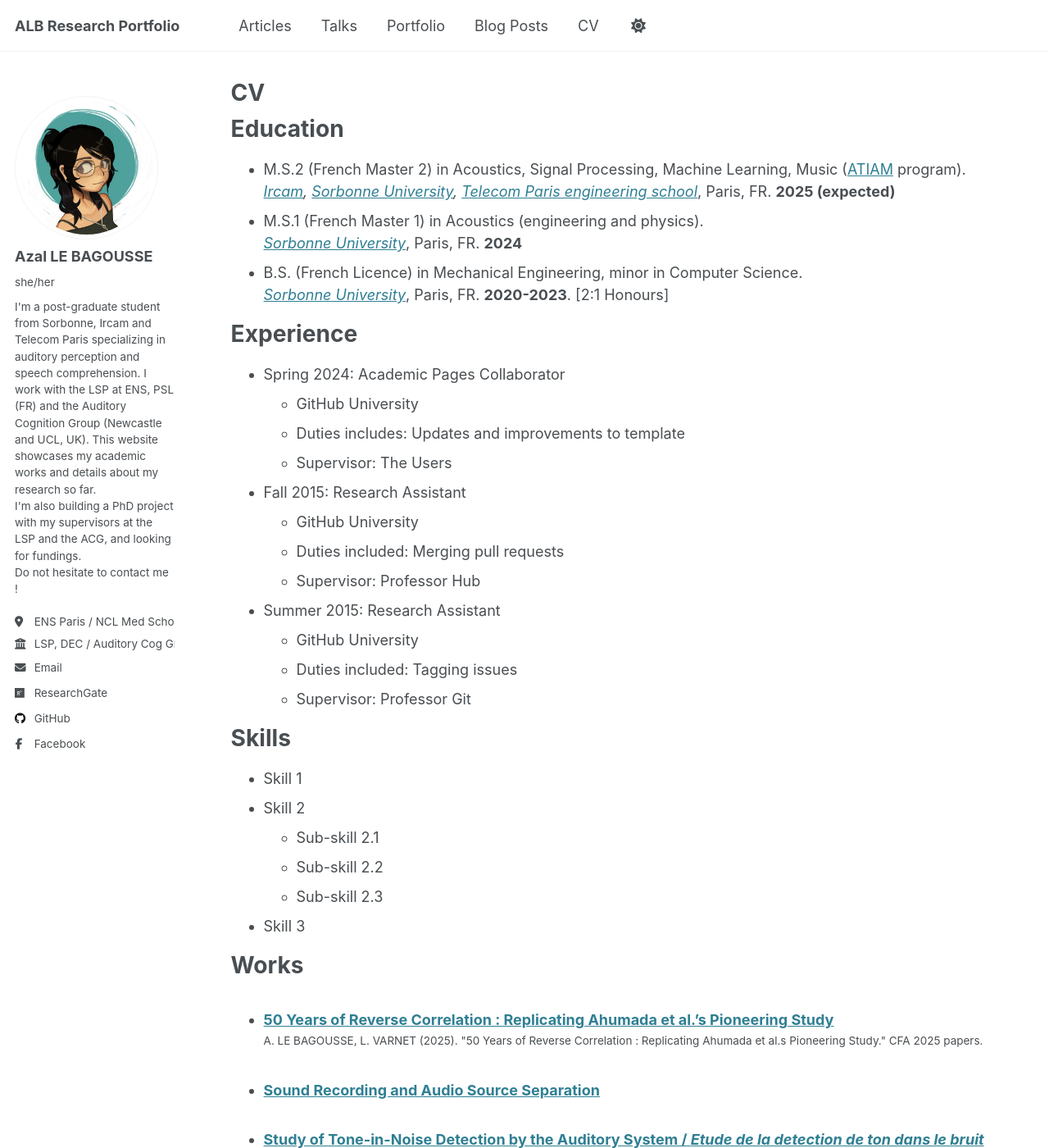
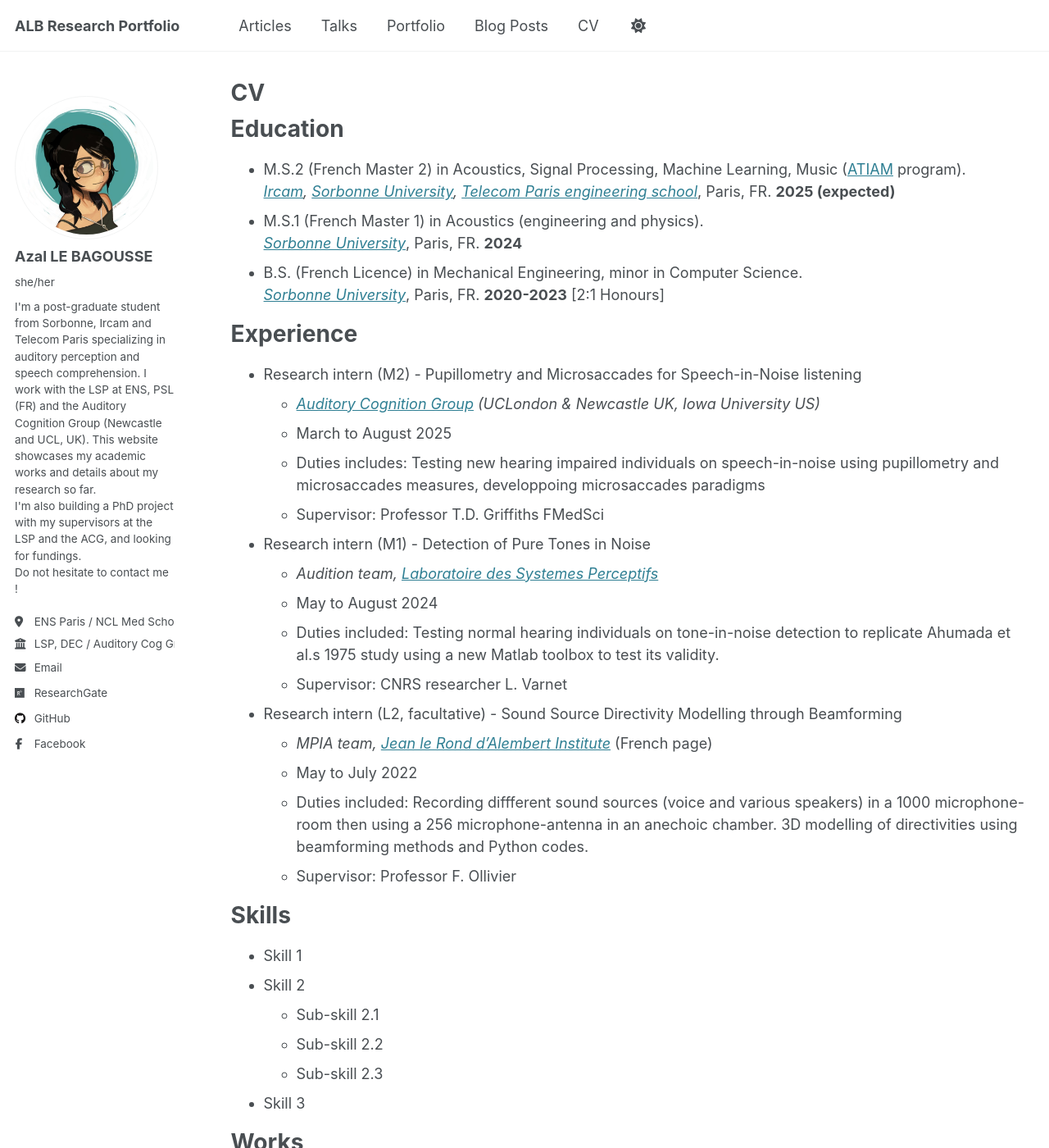
Before and after one commit to azallb/azallb.github.io, a Jekyll site: the page built from _pages/cv.md, in a window 1280 px wide and 1400 px high. Shown: the whole window at 82% size. Built offline with Jekyll 4.4.1, drawn with Linux system fonts in a browser that asks for light colours.

```diff
--- a/_pages/cv.md
+++ b/_pages/cv.md
@@ -16,24 +16,27 @@ Education
 * M.S.1 (French Master 1) in Acoustics (engineering and physics). <br>
   *[Sorbonne University](https://sciences.sorbonne-universite.fr/en)*, Paris, FR. **2024**
 * B.S. (French Licence) in Mechanical Engineering, minor in Computer Science. <br>
-  *[Sorbonne University](https://sciences.sorbonne-universite.fr/en)*, Paris, FR. **2020-2023**. [2:1 Honours]
+  *[Sorbonne University](https://sciences.sorbonne-universite.fr/en)*, Paris, FR. **2020-2023** [2:1 Honours]
 
 Experience
 ======
-* Spring 2024: Academic Pages Collaborator
-  * GitHub University
-  * Duties includes: Updates and improvements to template
-  * Supervisor: The Users
+* Research intern (M2) - Pupillometry and Microsaccades for Speech-in-Noise listening
+  * *[Auditory Cognition Group](https://www.auditorycognition.org/) (UCLondon & Newcastle UK, Iowa University US)*
+  * March to August 2025
+  * Duties includes: Testing new hearing impaired individuals on speech-in-noise using pupillometry and microsaccades measures, developpoing microsaccades paradigms
+  * Supervisor: Professor T.D. Griffiths FMedSci
 
-* Fall 2015: Research Assistant
-  * GitHub University
-  * Duties included: Merging pull requests
-  * Supervisor: Professor Hub
+* Research intern (M1) - Detection of Pure Tones in Noise
+  * *Audition team, [Laboratoire des Systemes Perceptifs](https://lsp.dec.ens.fr/en/presentation-487)*
+  * May to August 2024
+  * Duties included: Testing normal hearing individuals on tone-in-noise detection to replicate Ahumada et al.s 1975 study using a new Matlab toolbox to test its validity.
+  * Supervisor: CNRS researcher L. Varnet
 
-* Summer 2015: Research Assistant
-  * GitHub University
-  * Duties included: Tagging issues
-  * Supervisor: Professor Git
+* Research intern (L2, facultative) - Sound Source Directivity Modelling through Beamforming
+  * *MPIA team, [Jean le Rond d'Alembert Institute](http://www.dalembert.upmc.fr/ijlrda/)* (French page)
+  * May to July 2022
+  * Duties included: Recording diffferent sound sources (voice and various speakers) in a 1000 microphone-room then using a 256 microphone-antenna in an anechoic chamber. 3D modelling of directivities using beamforming methods and Python codes.
+  * Supervisor: Professor F. Ollivier
 
 Skills
 ======
```
